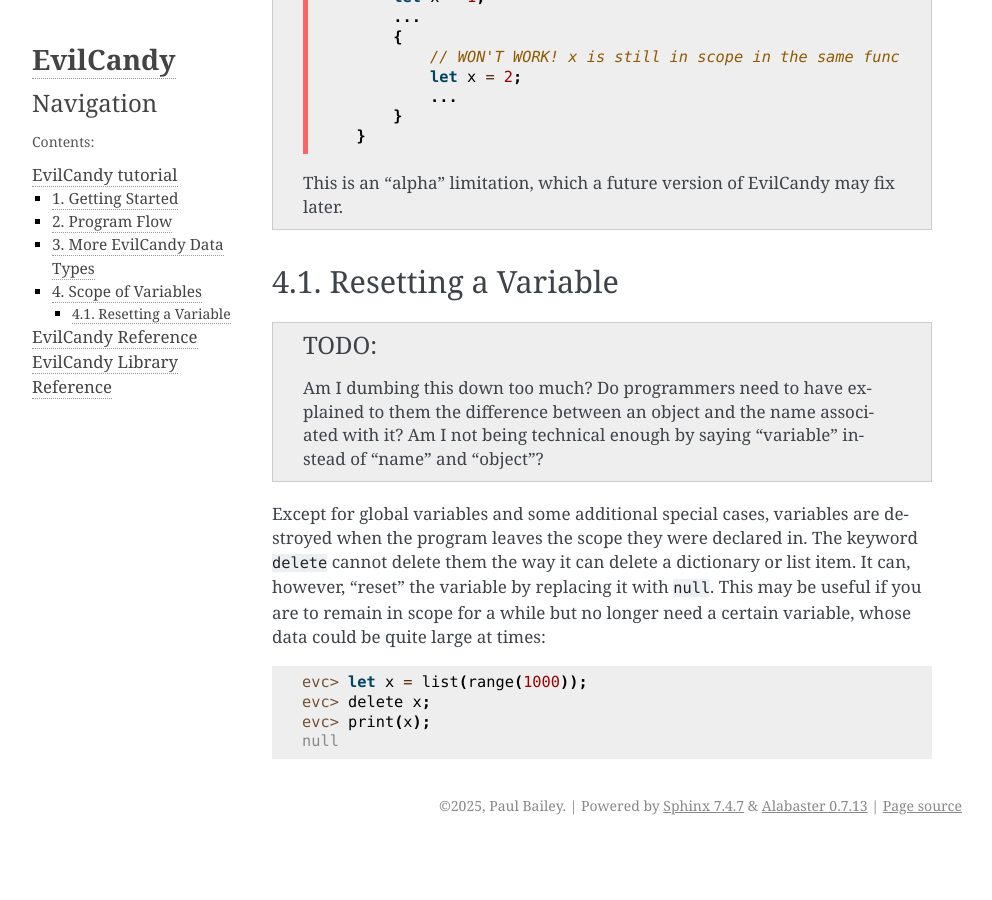
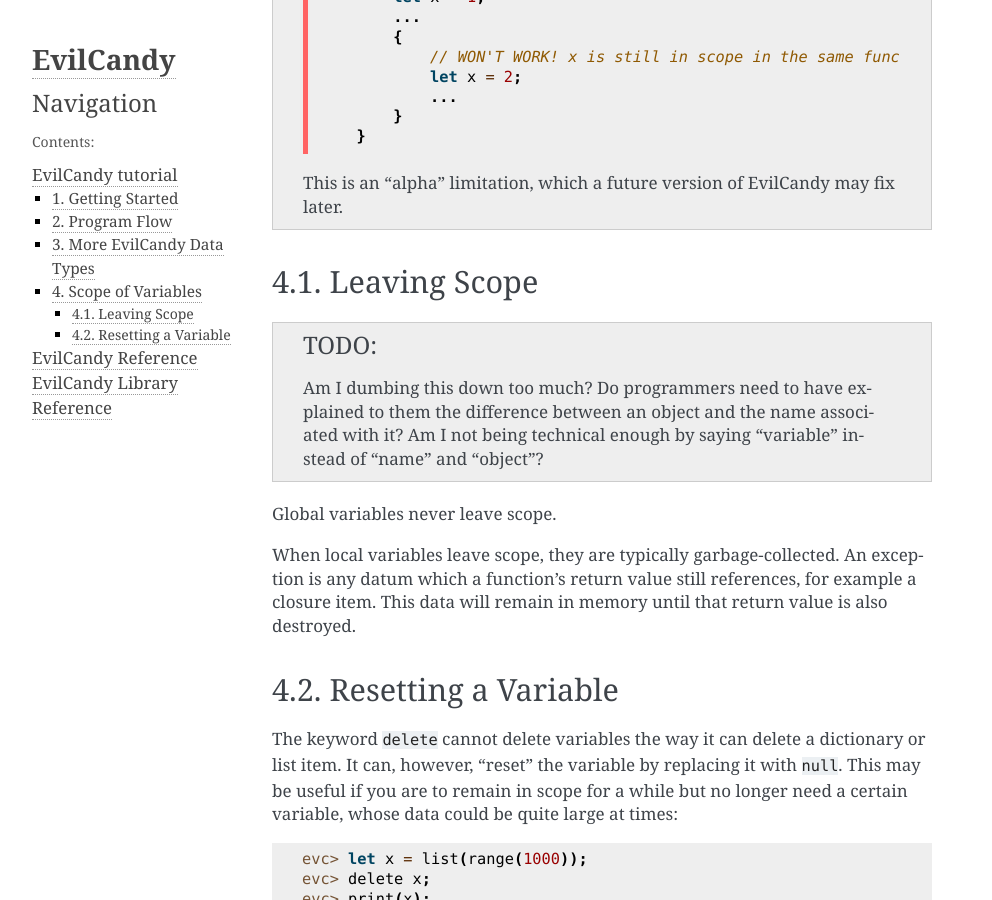
Before and after one commit to paul-bailey/EvilCandy, a Sphinx documentation site: the page built from Documentation/tutorial/scope.rst, in a window 1280 px wide and 900 px high, scrolled down 1456 px. Shown: the whole window, without its empty margins (148-1140 px from the left). Built offline with Sphinx 7.4.7, drawn with Linux system fonts in a browser that asks for light colours; before the commit the page ends 2301 px from its top, so only the background shows below that.

Commit message:
Clarify what I mean about "special cases" wrt leaving a local-variable's scope.

```diff
--- a/Documentation/tutorial/scope.rst
+++ b/Documentation/tutorial/scope.rst
@@ -83,8 +83,8 @@
    This is an "alpha" limitation, which a future version of EvilCandy
    may fix later.
 
-Resetting a Variable
---------------------
+Leaving Scope
+-------------
 
 .. admonition:: TODO
 
@@ -93,9 +93,17 @@
    it?  Am I not being technical enough by saying "variable" instead of
    "name" and "object"?
 
-Except for global variables and some additional special cases, variables
-are destroyed when the program leaves the scope they were declared in.
-The keyword ``delete`` cannot delete them the way it can delete a
+Global variables never leave scope.
+
+When local variables leave scope, they are typically garbage-collected.
+An exception is any datum which a function's return value still
+references, for example a closure item.  This data will remain in
+memory until that return value is also destroyed.
+
+Resetting a Variable
+--------------------
+
+The keyword ``delete`` cannot delete variables the way it can delete a
 dictionary or list item.  It can, however, "reset" the variable by
 replacing it with ``null``.  This may be useful if you are to remain in
 scope for a while but no longer need a certain variable, whose data could
```
